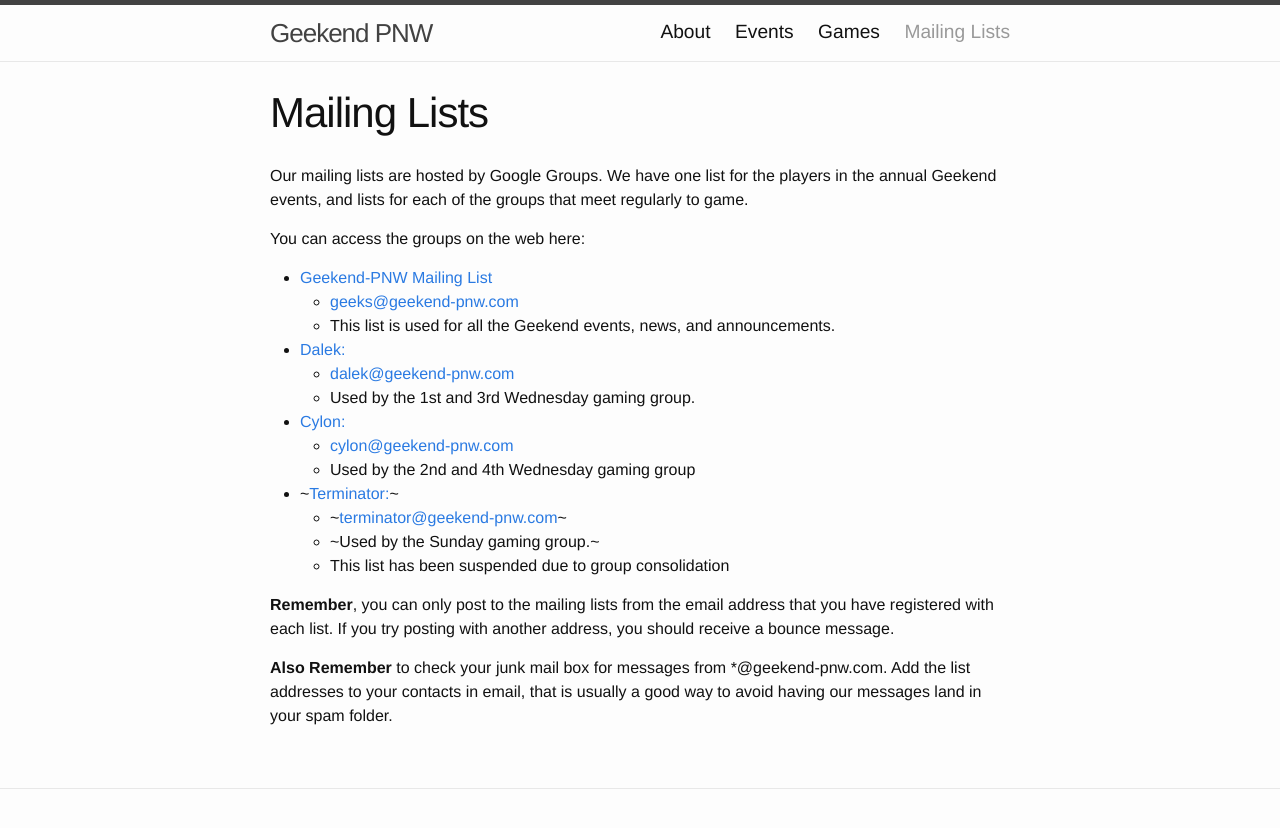
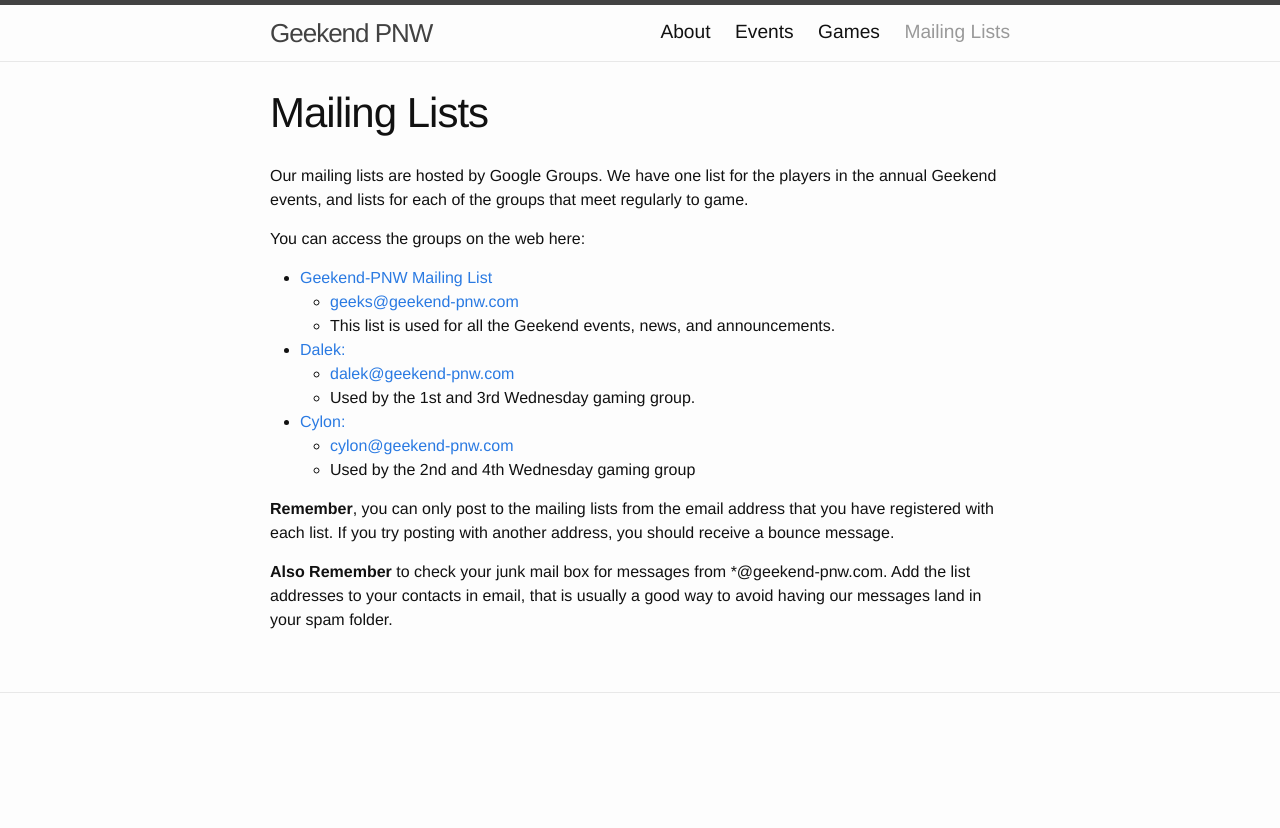
Before and after one commit to Geekend-PNW/geekend-pnw.github.com, a Jekyll site: the page built from mailing-list.md, in a window 1280 px wide. Shown: the top 828 px of the page. Built offline with Jekyll 4.4.1, drawn with Linux system fonts in a browser that asks for light colours.

Commit message:
removing terminator list info

```diff
--- a/mailing-list.md
+++ b/mailing-list.md
@@ -20,11 +20,6 @@ You can access the groups on the web here:
   - [cylon@geekend-pnw.com](mailto:cylon@geekend-pnw.com)
   - Used by the 2nd and 4th Wednesday gaming group
 
-- ~[Terminator:](https://groups.google.com/a/geekend-pnw.com/d/forum/terminator)~
-  - ~[terminator@geekend-pnw.com](mailto:terminator@geekend-pnw.com)~
-  - ~Used by the Sunday gaming group.~
-  - This list has been suspended due to group consolidation
-
 **Remember**, you can only post to the mailing lists from the email address that you have registered with each list.  If you try posting with another address, you should receive a bounce message.
 
 **Also Remember** to check your junk mail box for messages from *@geekend-pnw.com.  Add the list addresses to your contacts in email, that is usually a good way to avoid having our messages land in your spam folder.
```
